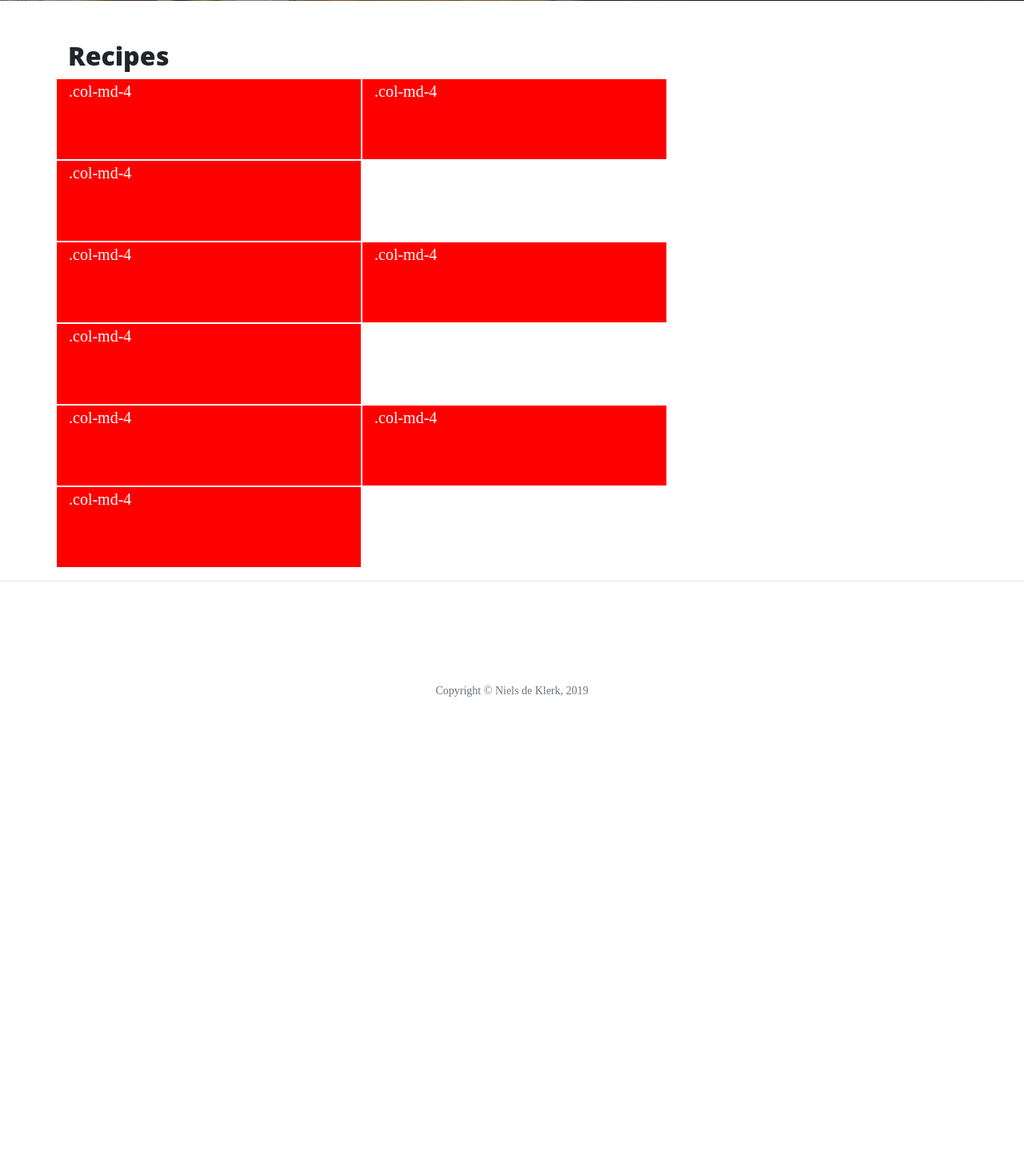
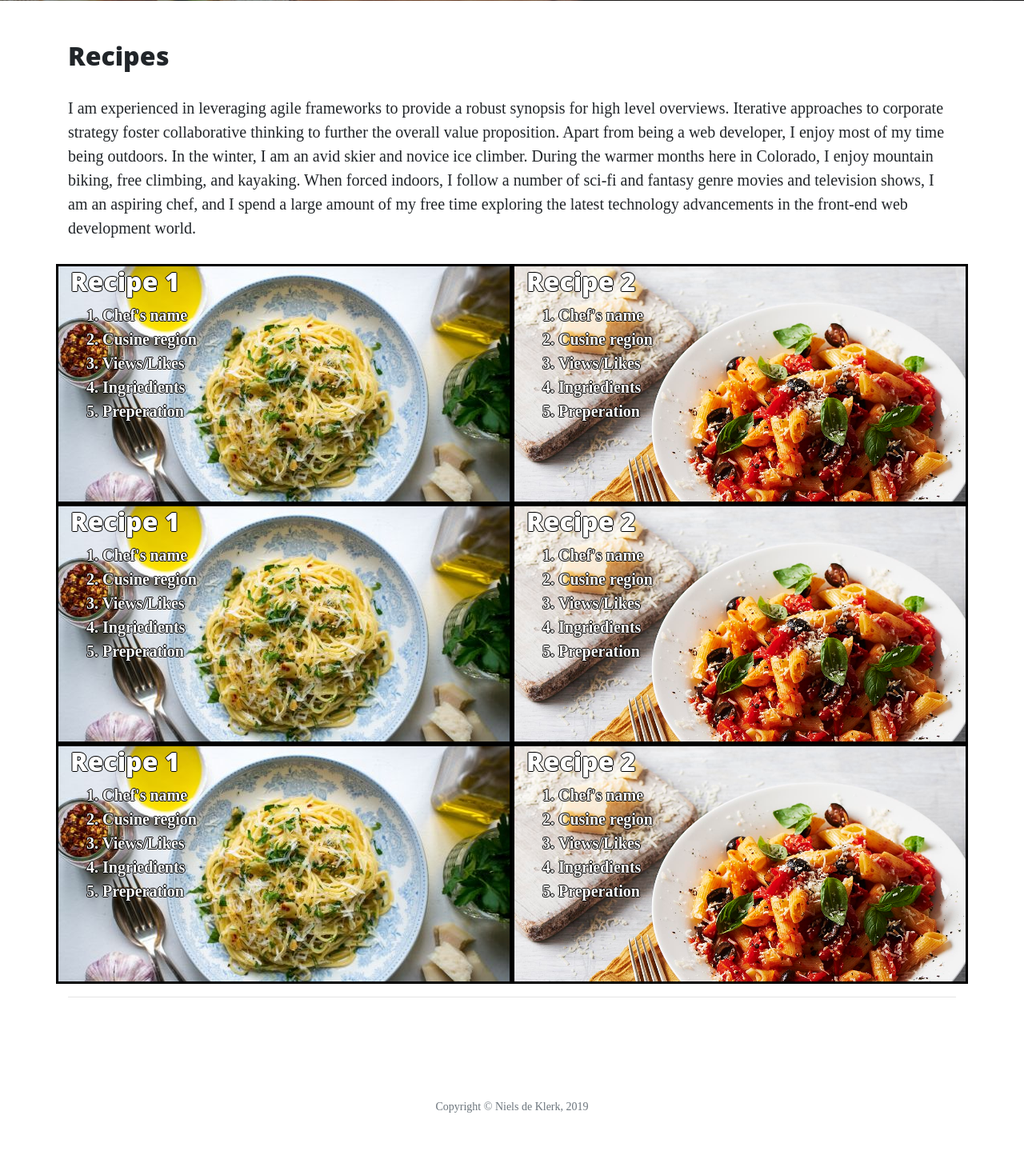
Before and after one commit to Code-Institute-Submissions/portfolio-8, a Flask app: page /recipes in a window 1280 px wide. Shown: the part 531-1990 px from the top of the page at 80% size. Before the commit the page ends 1402 px from the top, so only its background shows below. Run offline with Flask 2, Linux system fonts and the light colour scheme; some libraries are stand-ins or nearby versions.

Commit message:
added recipes to recipes.html page

```diff
--- a/static/css/style.css
+++ b/static/css/style.css
@@ -19,12 +19,36 @@
     margin-right: 1px;
 }
 
-.col-md-4{
-    color:white;
-    background-color:red;
-    height: 100px;
-    width: 400px;
-    margin: 1px;
 
 
+.col-md-6{
+    color:white;
+    background-color:grey;
+    height: 300px;
+    width: 400px;
+    text-align:center;
+    border-style: solid;
+    border-color:black;
+
 }
+
+.recipe1{
+    background-image: url(/static/img/demo-img1.jpg);
+    text-align: left;
+    color: white;
+    font-weight: bold;
+    text-shadow: -1px 0 black, 0 1px black, 1px 0 black, 0 -1px black;
+}
+
+.recipe1 img{
+    opacity: 0.7;
+}
+
+
+.recipe2{
+    text-align: left;
+    background-image: url(/static/img/demo-img2.jpg);
+    color: white;
+    font-weight: bold;
+    text-shadow: -1px 0 black, 0 1px black, 1px 0 black, 0 -1px black;
+}
--- a/templates/recipes.html
+++ b/templates/recipes.html
@@ -4,29 +4,88 @@
 
 <h2> {{ page_title }} </h2>
 
+<p>
+    I am experienced in leveraging agile frameworks to provide a robust synopsis for high level overviews. Iterative approaches to corporate strategy foster collaborative thinking to further the overall value proposition. Apart from being a web developer,
+    I enjoy most of my time being outdoors. In the winter, I am an avid skier and novice ice climber. During the warmer months here in Colorado, I enjoy mountain biking, free climbing, and kayaking. When forced indoors, I follow a number of sci-fi and
+    fantasy genre movies and television shows, I am an aspiring chef, and I spend a large amount of my free time exploring the latest technology advancements in the front-end web development world.
+
+</p>
+
 
 <div class="recipes-container">
 
  <div class="row">
-  <div class="col-md-4">.col-md-4</div>
-  <div class="col-md-4">.col-md-4</div>
-  <div class="col-md-4">.col-md-4</div>
-</div>
 
- <div class="row">
-  <div class="col-md-4">.col-md-4</div>
-  <div class="col-md-4">.col-md-4</div>
-  <div class="col-md-4">.col-md-4</div>
-</div>
+  <div class="recipe1 col-md-6">
+   <h2>Recipe 1</h2>
+   <ol>
+    <li>Chef's name</li>
+    <li>Cusine region</li>
+    <li>Views/Likes</li>
+    <li>Ingriedients</li>
+    <li>Preperation</li>
+   </ol>
 
- <div class="row">
-  <div class="col-md-4">.col-md-4</div>
-  <div class="col-md-4">.col-md-4</div>
-  <div class="col-md-4">.col-md-4</div>
-</div>
-</div>
+  </div>
 
 
 
+   <div class="recipe2 col-md-6">
+   <h2>Recipe 2</h2>
+      <ol>
+    <li>Chef's name</li>
+    <li>Cusine region</li>
+    <li>Views/Likes</li>
+    <li>Ingriedients</li>
+    <li>Preperation</li>
+   </ol>
+  </div>
+
+
+  <div class="recipe1 col-md-6">
+   <h2>Recipe 1</h2>
+   <ol>
+    <li>Chef's name</li>
+    <li>Cusine region</li>
+    <li>Views/Likes</li>
+    <li>Ingriedients</li>
+    <li>Preperation</li>
+   </ol>
+
+  </div>
+
+   <div class="recipe2 col-md-6">
+   <h2>Recipe 2</h2>
+      <ol>
+    <li>Chef's name</li>
+    <li>Cusine region</li>
+    <li>Views/Likes</li>
+    <li>Ingriedients</li>
+    <li>Preperation</li>
+   </ol>
+  </div>
+
+    <div class="recipe1 col-md-6">
+   <h2>Recipe 1</h2>
+   <ol>
+    <li>Chef's name</li>
+    <li>Cusine region</li>
+    <li>Views/Likes</li>
+    <li>Ingriedients</li>
+    <li>Preperation</li>
+   </ol>
+
+  </div>
+
+   <div class="recipe2 col-md-6">
+   <h2>Recipe 2</h2>
+      <ol>
+    <li>Chef's name</li>
+    <li>Cusine region</li>
+    <li>Views/Likes</li>
+    <li>Ingriedients</li>
+    <li>Preperation</li>
+   </ol>
+  </div>
 
 {% endblock %}
```
Also changed, not shown: templates/about.html (+3 -5 lines), static/img/demo-img1.jpg (added), static/img/demo-img2.jpg (added).
